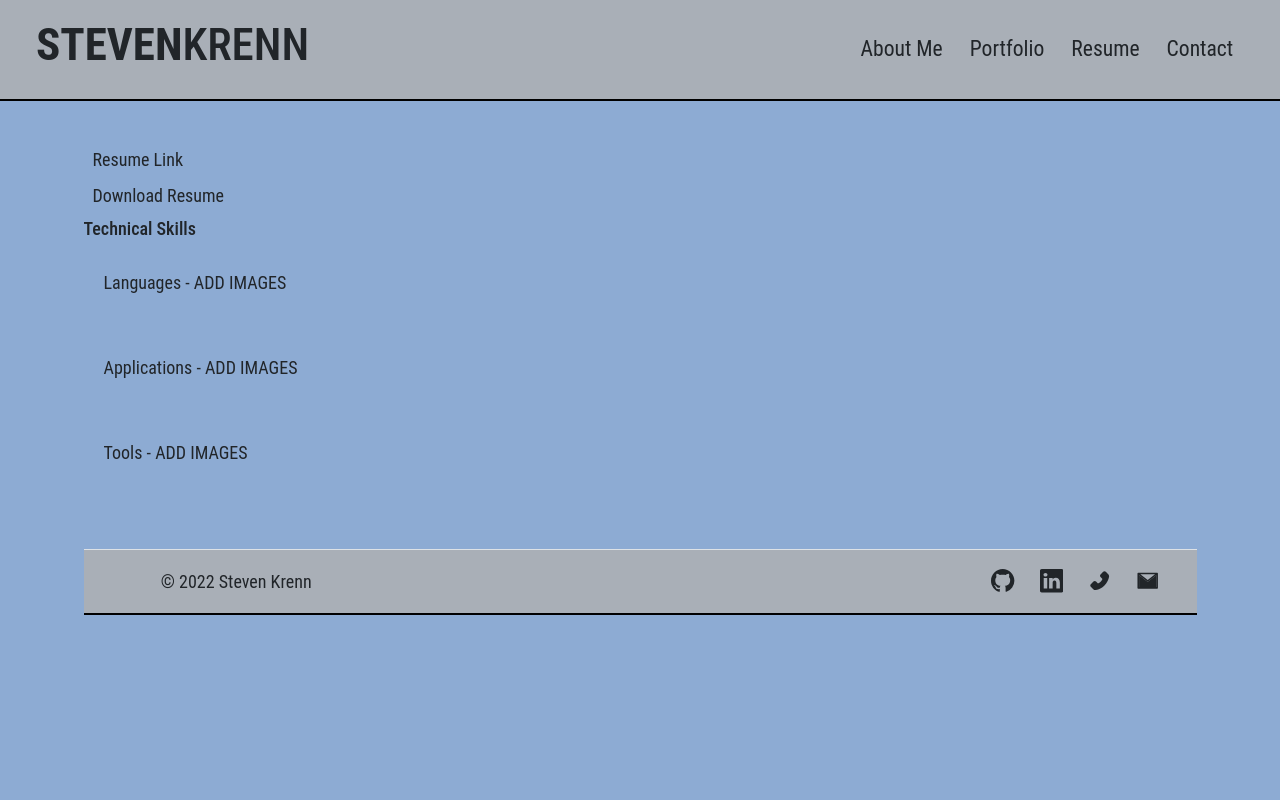
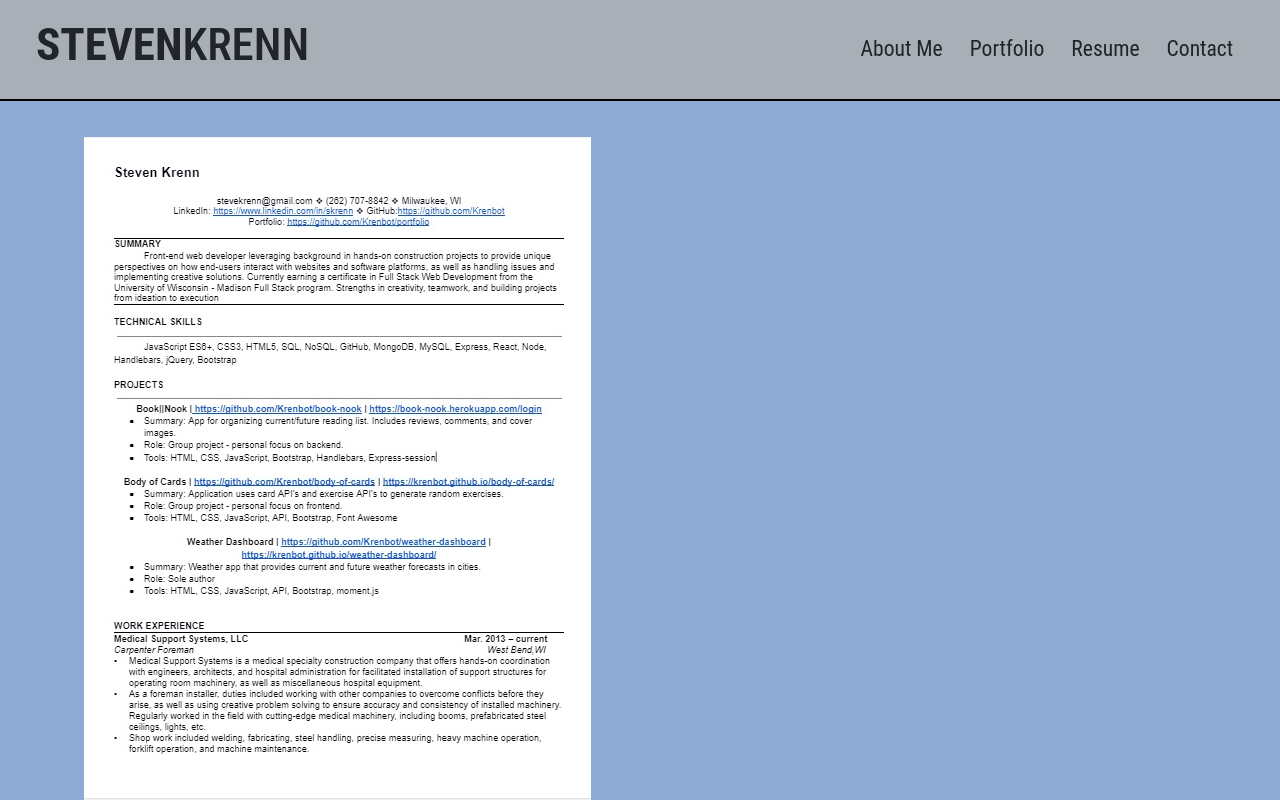
Before and after one commit to Krenbot/react-portfolio, a React (Create React App) app: page / in a window 1280 px wide. Both pictures are taken after a click on the link "Resume". Shown: the top 800 px of the page. Built offline with nearby package versions, Linux system fonts and the light colour scheme.

Commit message:
fixed resume image/download links

```diff
--- a/src/App.js
+++ b/src/App.js
@@ -3,7 +3,6 @@ import Aboutme from './pages/Aboutme';
 import Contactme from './pages/Contactme';
 import Resume from './pages/Resume';
 import Portfolio from './pages/Portfolio';
-// import Navbar from './components/Navbar';
 import Footer from './components/Footer';
 import Header from './components/Header';
 import "bootstrap/dist/css/bootstrap.min.css"
--- a/src/index.js
+++ b/src/index.js
@@ -2,7 +2,7 @@ import React from 'react';
 import ReactDOM from 'react-dom/client';
 import './index.css';
 import App from './App';
-
+import 'bootstrap-icons/font/bootstrap-icons.css'
 
 const root = ReactDOM.createRoot(document.getElementById('root'));
 root.render(
--- a/src/pages/Resume.jsx
+++ b/src/pages/Resume.jsx
@@ -1,23 +1,25 @@
 import React from 'react'
-// import resumeImg from '.././public/images/resume.jpg'
 
 const Resume = () => {
     return (
         <div className="container my-3 py-3">
-            {/*
-            <a href="https://docs.google.com/document/d/1dkkZ2JOBx--CuWsuis0NWvJXpENTEEb-qLa2GhX7nxA/edit?usp=sharing"><img id="resume-image" src={resumeImg} alt="Steven Krenn resume" />
 
-            </a> */}
+            <a href="https://docs.google.com/document/d/1dkkZ2JOBx--CuWsuis0NWvJXpENTEEb-qLa2GhX7nxA/edit?usp=sharing"><img id="resume-image" src='/images/resume.jpg' alt="Steven Krenn resume" />
+
+            </a>
 
             <div id="resume-link" className="m-2">
                 <a href="https://docs.google.com/document/d/1dkkZ2JOBx--CuWsuis0NWvJXpENTEEb-qLa2GhX7nxA/edit?usp=sharing"><i class="bi bi-link-45deg"></i>Resume Link</a>
             </div>
 
             <div className="m-2">
-                <a href="./pdf/krennResume.pdf" download="krennResume"><i className="bi bi-cloud-arrow-down-fill"></i>Download Resume</a>
+                <a href="./pdf/krennResume.pdf" download="krennResume"><i className="bi bi-cloud-arrow-down-fill"></i>DOWNLOAD BUTTON PLACEHOLDER</a>
             </div>
 
-            <h6>Technical Skills</h6>
+
+
+
+            {/* <h6>Technical Skills</h6>
             <p>
                 Languages - ADD IMAGES
             </p>
@@ -26,7 +28,7 @@ const Resume = () => {
             </p>
             <p>
                 Tools - ADD IMAGES
-            </p>
+            </p> */}
 
         </div>
     )
```
